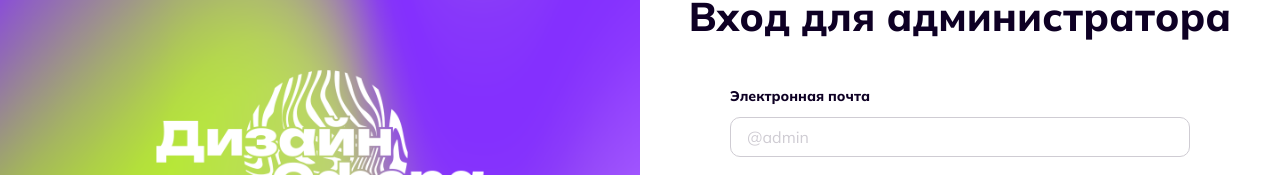
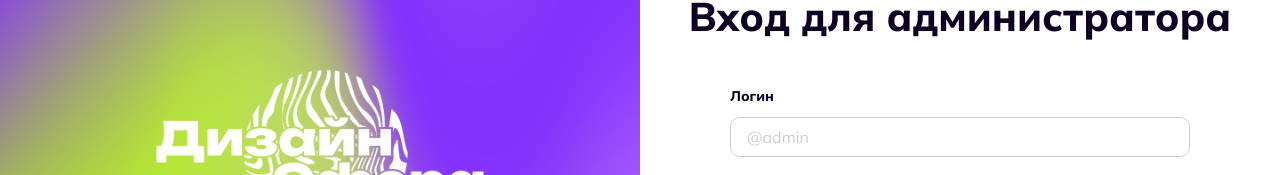
Before and after one commit to karetnikova-arina/designsphere, a React (Vite) app: page /auth/login/admin in a window 1280 px wide. Shown: the part 248-423 px from the top of the page. Built offline with nearby package versions, Linux system fonts and the light colour scheme.

Commit message:
loginadmin

```diff
--- a/src/pages/Autotize/LoginAdmin/LoginAdmin.tsx
+++ b/src/pages/Autotize/LoginAdmin/LoginAdmin.tsx
@@ -49,7 +49,7 @@ export function LoginAdmin() {
         <div className={style.container}>
             <AuthTitle title="Вход для администратора" text="" link=""/>
             <form onSubmit={(e) => submit(e)} className={style.form}>
-                <AuthElement title="Электронная почта"><Input name="email" value={email} onChange={(e) => changeValue(e)}
+                <AuthElement title="Логин"><Input name="email" value={email} onChange={(e) => changeValue(e)}
                                                               isValid={isValid.email}
                                                               placeholder="@admin"/></AuthElement>
                 <AuthElement title="Пароль"><InputPassword name="password" value={password}
```
